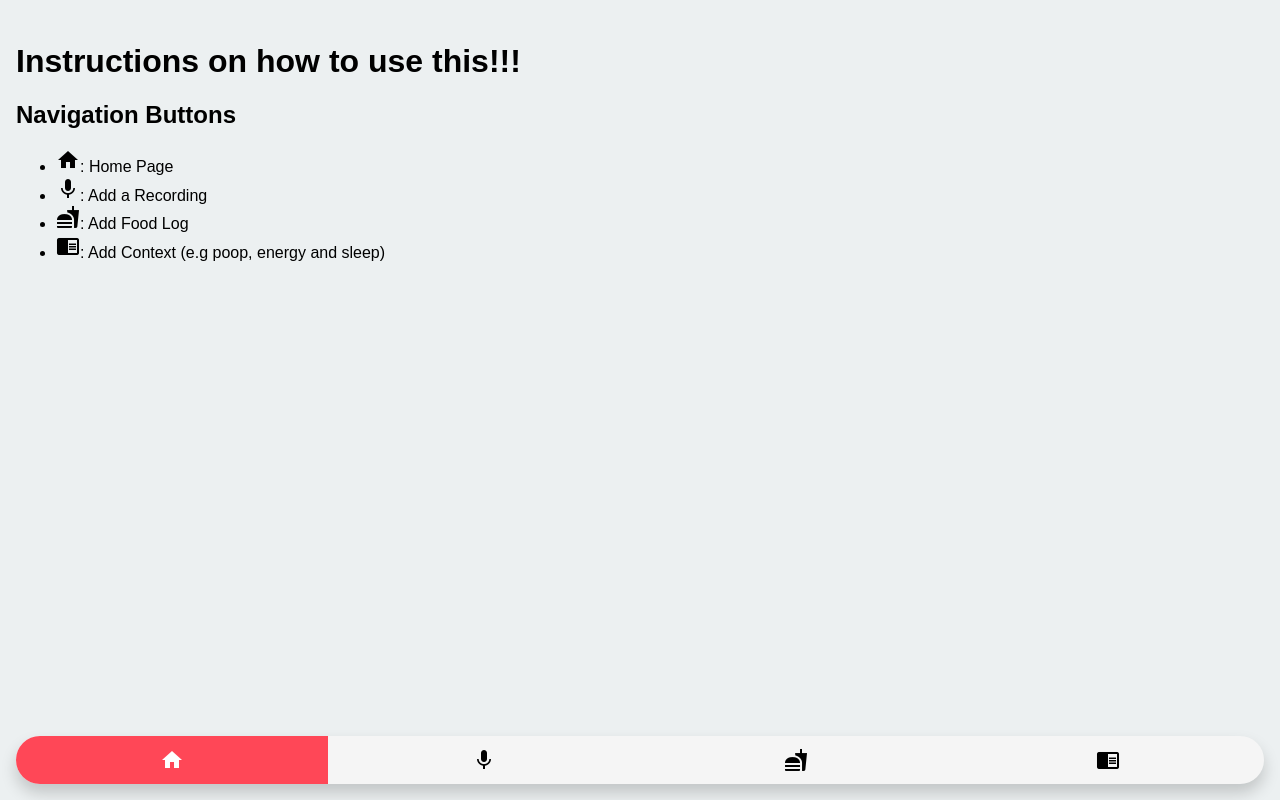
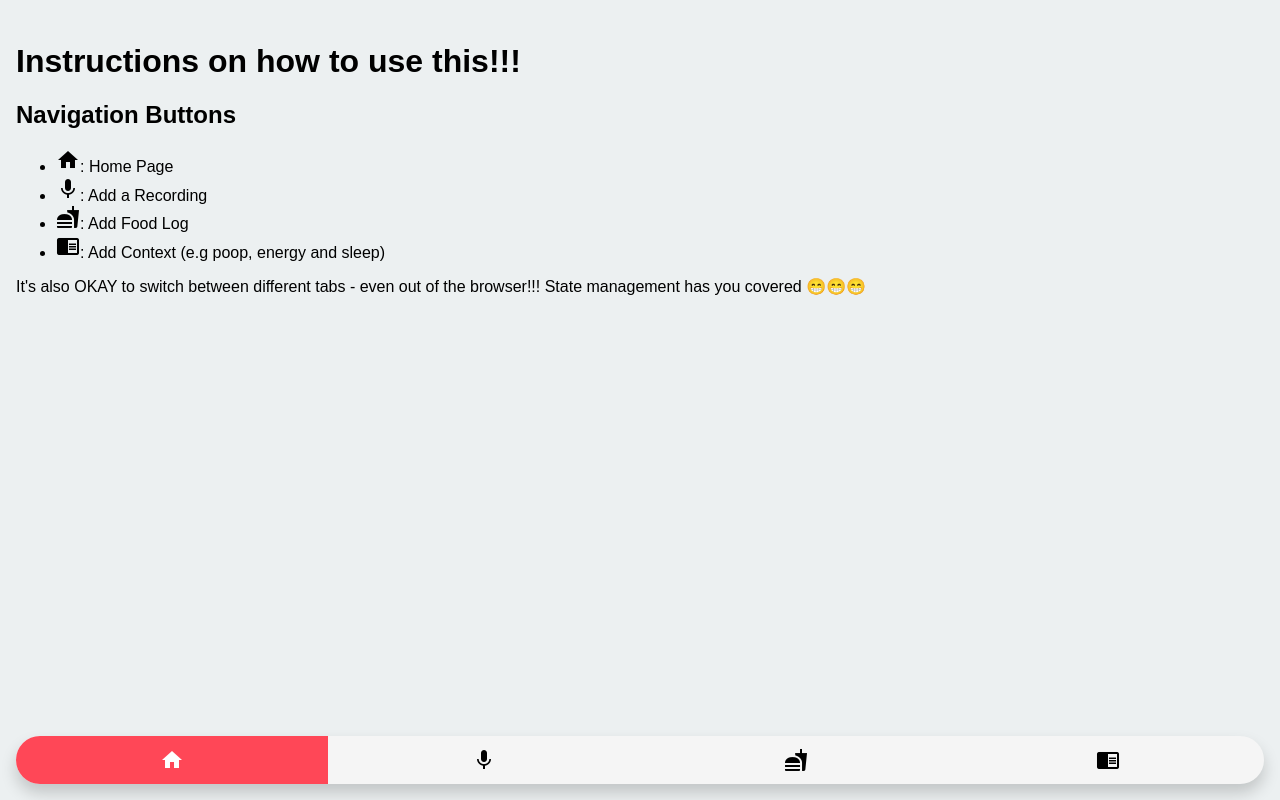
Before and after one commit to jumper385/ngp_data_3, a React (Create React App) app in the folder client/: page / in a window 1280 px wide. Built offline with nearby package versions, Linux system fonts and the light colour scheme; no server answers.

Commit message:
little home page message

```diff
--- a/client/src/pages/Home.js
+++ b/client/src/pages/Home.js
@@ -15,6 +15,8 @@ const Home = props => {
             </ul>
             </div>
 
+            It's also OKAY to switch between different tabs - even out of the browser!!! State management has you covered 😁😁😁
+
         </div>
     )
 }
```
Also changed, not shown: 8 other files (tests, documents, lock files or other folders).
